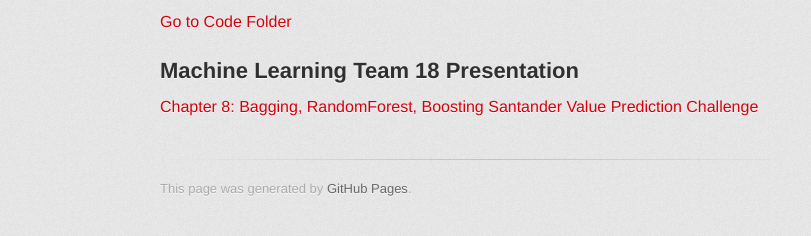
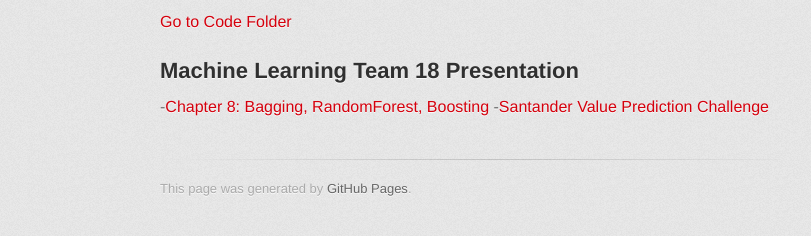
Before and after one commit to zhangluoben/zhangluoben.github.io, a Jekyll site: the page built from index.md, in a window 1280 px wide. Shown: the part 621-857 px from the top of the page, without its empty margins (170-981 px from the left). Built offline with Jekyll 4.4.1, drawn with Linux system fonts in a browser that asks for light colours; some web fonts are replaced.

```diff
--- a/index.md
+++ b/index.md
@@ -10,5 +10,5 @@ description: Hi, my name is Luoben Zhang. I am a Business Analytics graduate stu
 [Go to Code Folder](/code/index.md)
 
 ## Machine Learning Team 18 Presentation
-[Chapter 8: Bagging, RandomForest, Boosting](Team18/readme.md)
-[Santander Value Prediction Challenge](Santandar/readme.md)
+-[Chapter 8: Bagging, RandomForest, Boosting](Team18/readme.md)
+-[Santander Value Prediction Challenge](Santandar/Readme.md)
```
